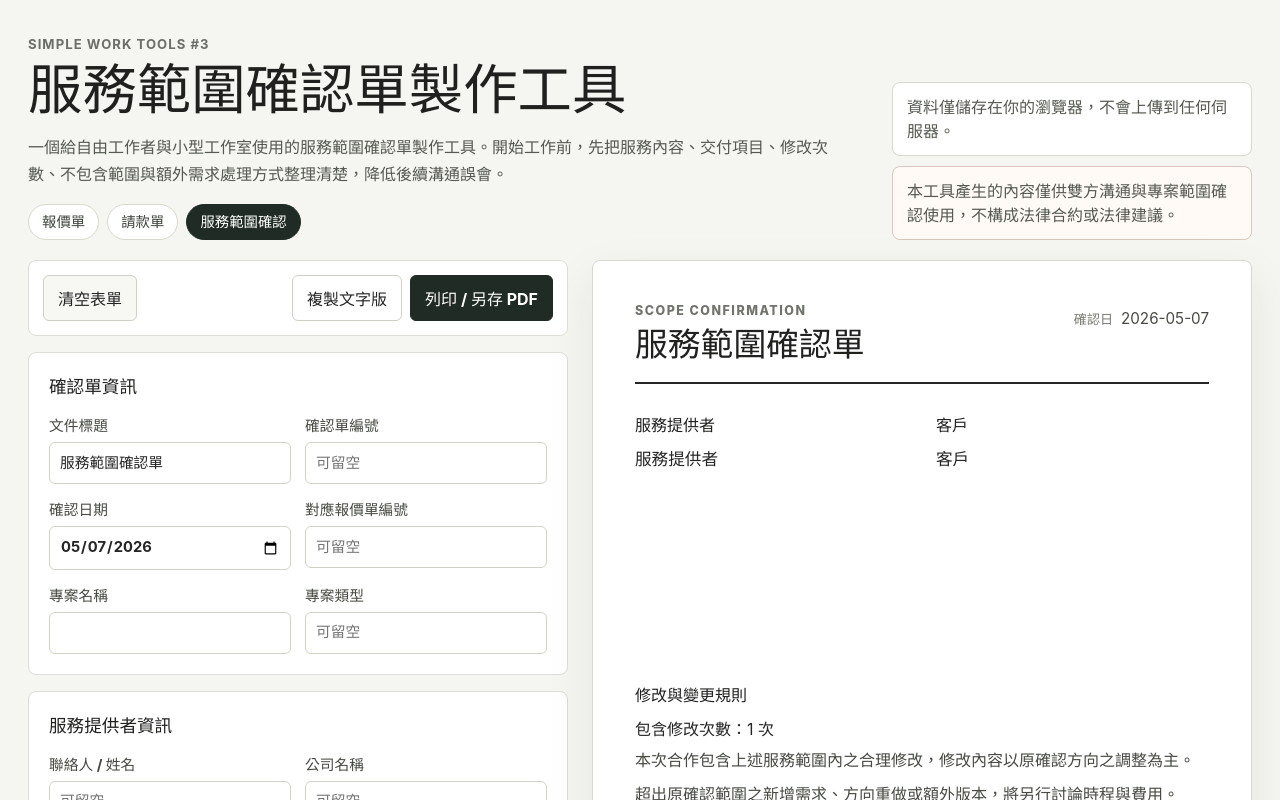
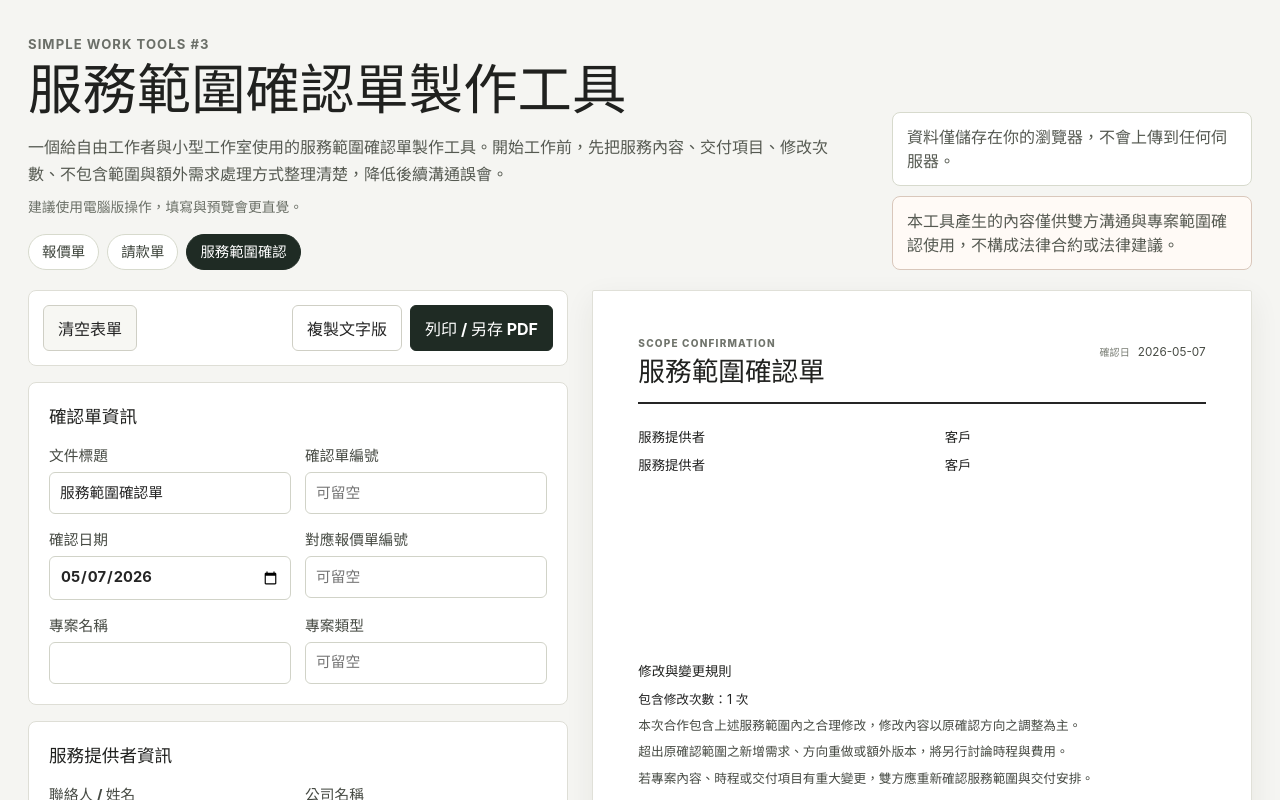
Before and after one commit to dong-sc/simple-scope-confirmation-generator, a React (Vite) app: page / in a window 1280 px wide. Shown: the top 800 px of the page. Built offline with nearby package versions, Linux system fonts and the light colour scheme.

Commit message:
Align preview with PDF layout

```diff
--- a/src/components/Header.tsx
+++ b/src/components/Header.tsx
@@ -27,6 +27,7 @@ export function Header() {
         <p className="intro">
           一個給自由工作者與小型工作室使用的服務範圍確認單製作工具。開始工作前，先把服務內容、交付項目、修改次數、不包含範圍與額外需求處理方式整理清楚，降低後續溝通誤會。
         </p>
+        <p className="desktop-hint">建議使用電腦版操作，填寫與預覽會更直覺。</p>
         <nav className="header-tool-shortcuts" aria-label="其他接案文件工具">
           {shortcuts.map((shortcut) => (
             <a
--- a/src/styles/global.css
+++ b/src/styles/global.css
@@ -58,6 +58,14 @@ button {
   margin: 14px 0 0;
   color: #555951;
   line-height: 1.7;
+}
+
+.desktop-hint {
+  max-width: 800px;
+  margin: 8px 0 0;
+  color: #6a6f66;
+  font-size: 0.86rem;
+  line-height: 1.6;
 }
 
 .header-tool-shortcuts {
@@ -462,26 +470,32 @@ textarea:focus {
 
 .scope-preview {
   overflow: hidden;
-  padding: 42px;
-  border: 1px solid #d9d9d2;
-  border-radius: 8px;
+  width: 100%;
+  max-width: 210mm;
+  min-height: 297mm;
+  margin: 0 auto;
+  padding: 12mm;
+  border: 1px solid #e0e0d8;
+  border-radius: 2px;
   background: #ffffff;
-  box-shadow: 0 18px 50px rgba(36, 38, 32, 0.08);
+  box-shadow: 0 10px 30px rgba(36, 38, 32, 0.07);
+  color: #222222;
+  font-size: 9.5pt;
 }
 
 .preview-header {
   display: flex;
   align-items: flex-start;
   justify-content: space-between;
-  gap: 24px;
-  padding-bottom: 18px;
-  border-bottom: 2px solid #252525;
+  gap: 12mm;
+  padding-bottom: 4mm;
+  border-bottom: 1.5pt solid #252525;
 }
 
 .preview-label {
-  margin: 0 0 8px;
+  margin: 0 0 2mm;
   color: #70746c;
-  font-size: 0.78rem;
+  font-size: 7.5pt;
   font-weight: 800;
   letter-spacing: 0.12em;
   text-transform: uppercase;
@@ -490,14 +504,14 @@ textarea:focus {
 .preview-header h2 {
   margin: 0;
   color: #20211f;
-  font-size: 2.05rem;
+  font-size: 20pt;
   line-height: 1.15;
 }
 
 .preview-meta {
-  min-width: 200px;
+  min-width: 44mm;
   color: #464a43;
-  font-size: 0.95rem;
+  font-size: 8.8pt;
   text-align: right;
 }
 
@@ -505,7 +519,7 @@ textarea:focus {
   display: flex;
   flex-direction: column;
   align-items: flex-end;
-  gap: 8px;
+  gap: 2mm;
 }
 
 .image-upload-card {
@@ -547,7 +561,7 @@ textarea:focus {
 .preview-meta p,
 .preview-party p,
 .preview-block p {
-  margin: 6px 0 0;
+  margin: 2mm 0 0;
 }
 
 .preview-meta span,
@@ -563,8 +577,8 @@ textarea:focus {
 .preview-party-grid {
   display: grid;
   grid-template-columns: repeat(2, minmax(0, 1fr));
-  gap: 28px;
-  margin-top: 28px;
+  gap: 12mm;
+  margin-top: 6mm;
 }
 
 .preview-party .empty-detail {
@@ -573,23 +587,23 @@ textarea:focus {
 
 .preview-party h3,
 .preview-block h3 {
-  margin: 0 0 10px;
+  margin: 0 0 2.5mm;
   color: #20211f;
-  font-size: 1rem;
+  font-size: 10pt;
 }
 
 .preview-party strong {
   display: block;
-  margin-bottom: 8px;
-  font-size: 1.04rem;
+  margin-bottom: 2mm;
+  font-size: 10pt;
 }
 
 .preview-logo-box {
   display: flex;
   align-items: center;
   justify-content: flex-end;
-  width: 160px;
-  height: 56px;
+  width: 32mm;
+  height: 12mm;
   overflow: hidden;
 }
 
@@ -601,14 +615,14 @@ textarea:focus {
 }
 
 .preview-block {
-  margin-top: 28px;
+  margin-top: 6mm;
   break-inside: avoid;
 }
 
 .excluded-block {
-  padding: 16px;
+  padding: 14px;
   border: 1px solid #ded1c7;
-  border-radius: 8px;
+  border-radius: 0;
   background: #fffaf6;
 }
 
@@ -636,12 +650,12 @@ textarea:focus {
 .preview-table {
   width: 100%;
   border-collapse: collapse;
-  font-size: 0.92rem;
+  font-size: 8.7pt;
 }
 
 .preview-table th,
 .preview-table td {
-  padding: 10px 8px;
+  padding: 2.4mm 2mm;
   border-bottom: 1px solid #e3e3dc;
   text-align: left;
   vertical-align: top;
@@ -657,14 +671,14 @@ textarea:focus {
 .multiline {
   margin: 0;
   color: #464a43;
-  line-height: 1.75;
+  line-height: 1.5;
   white-space: pre-wrap;
 }
 
 .legal-disclaimer {
   padding: 14px;
   border: 1px solid #d9c7bb;
-  border-radius: 8px;
+  border-radius: 0;
   background: #fffaf6;
 }
 
```
